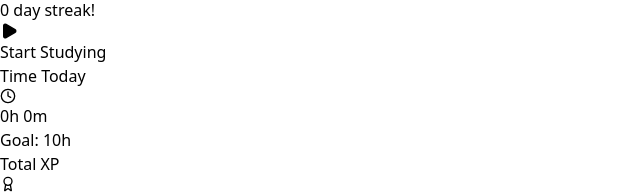
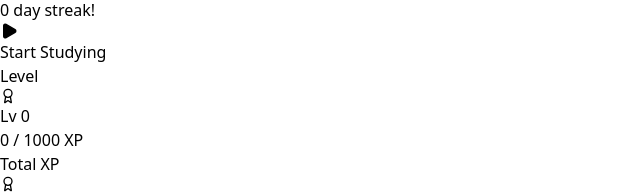
Before and after one commit to Omi-tech007/jee-planner, a React (Vite) app: page / in a window 1280 px wide. Shown: the part 150-346 px from the top of the page, without its empty margins (0-640 px from the left). Built offline with nearby package versions, Linux system fonts and the light colour scheme.

Commit message:
UI Update

```diff
--- a/src/App.jsx
+++ b/src/App.jsx
@@ -262,6 +262,9 @@ const Dashboard = ({ data, setData, startFocus }) => {
   const today = new Date().toISOString().split('T')[0];
   const todayMins = data.history?.[today] || 0;
   const xp = data.xp || 0;
+  const level = Math.floor(xp / 1000);
+  const nextLevelXP = (level + 1) * 1000;
+  const levelProgress = Math.round((xp / nextLevelXP) * 100);
 
   // --- REAL STREAK LOGIC ---
   const getStreak = () => {
@@ -354,16 +357,27 @@ const Dashboard = ({ data, setData, startFocus }) => {
       {/* 2. STATS ROW */}
       <div className="grid grid-cols-1 md:grid-cols-4 gap-4">
         <GlassCard className="flex flex-col justify-between h-32">
-          <div className="flex justify-between items-start">
-            <span className="text-gray-500 text-xs font-bold uppercase tracking-wider">Time Today</span>
-            <Clock size={16} className="text-violet-500" />
-          </div>
-          <div className="text-3xl font-bold text-white">
-            {Math.floor(todayMins/60)}h {Math.round(todayMins%60)}m
-          </div>
-          <div className="text-xs text-gray-500">Goal: {data.dailyGoal}h</div>
-        </GlassCard>
+  <div className="flex justify-between items-start">
+    <span className="text-gray-500 text-xs font-bold uppercase tracking-wider">
+      Level
+    </span>
+    <Award size={16} className="text-yellow-500" />
+  </div>
 
+  <div className="text-3xl font-bold text-white">
+    Lv {level}
+  </div>
+
+  <div className="w-full bg-white/10 h-2 rounded-full overflow-hidden">
+    <div
+      className="h-full bg-yellow-500 transition-all"
+      style={{ width: `${levelProgress}%` }}
+    />
+  </div>
+
+  <div className="text-xs text-gray-500">
+    {xp} / {nextLevelXP} XP
+  </div></GlassCard>
         <GlassCard className="flex flex-col justify-between h-32">
           <div className="flex justify-between items-start">
             <span className="text-gray-500 text-xs font-bold uppercase tracking-wider">Total XP</span>
```
